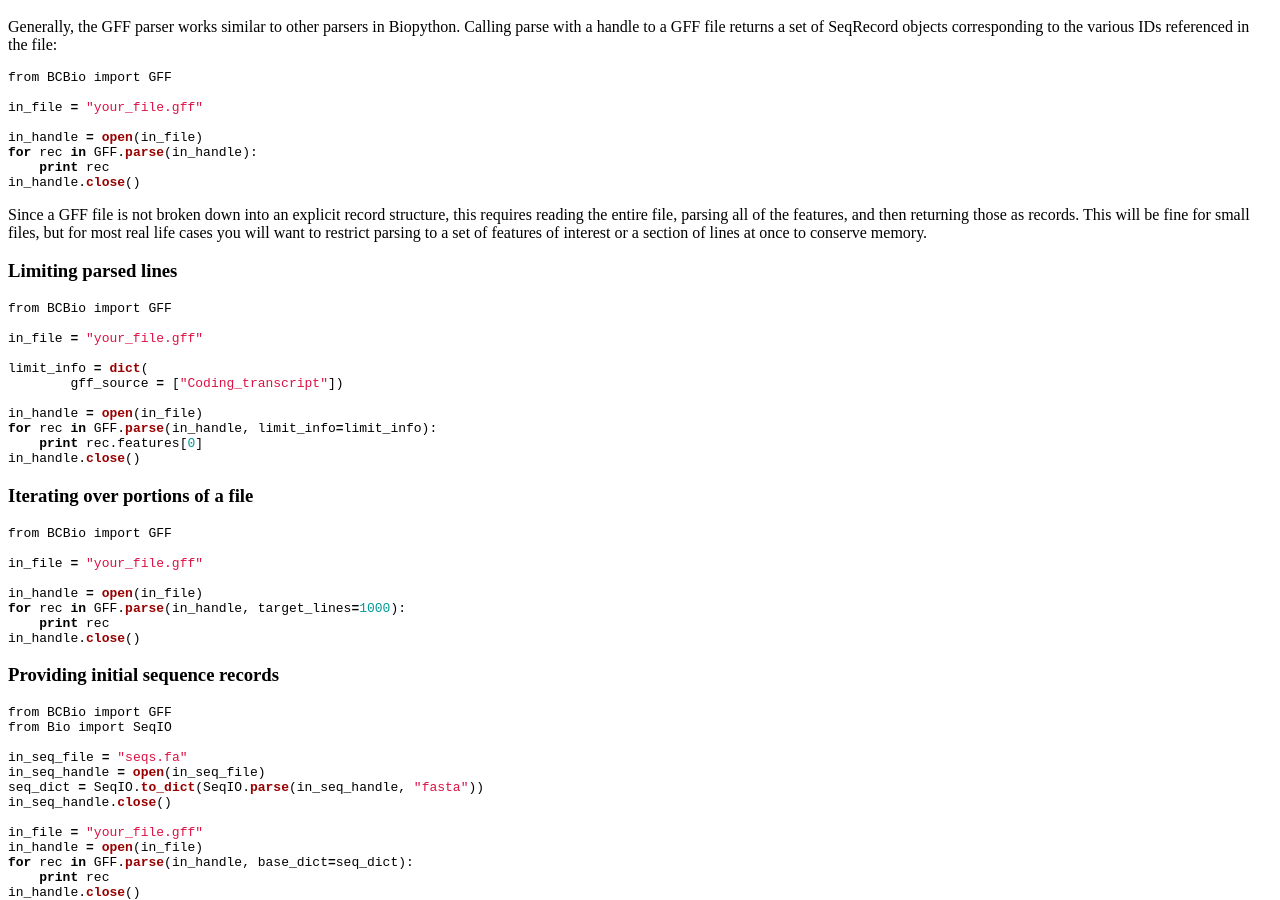
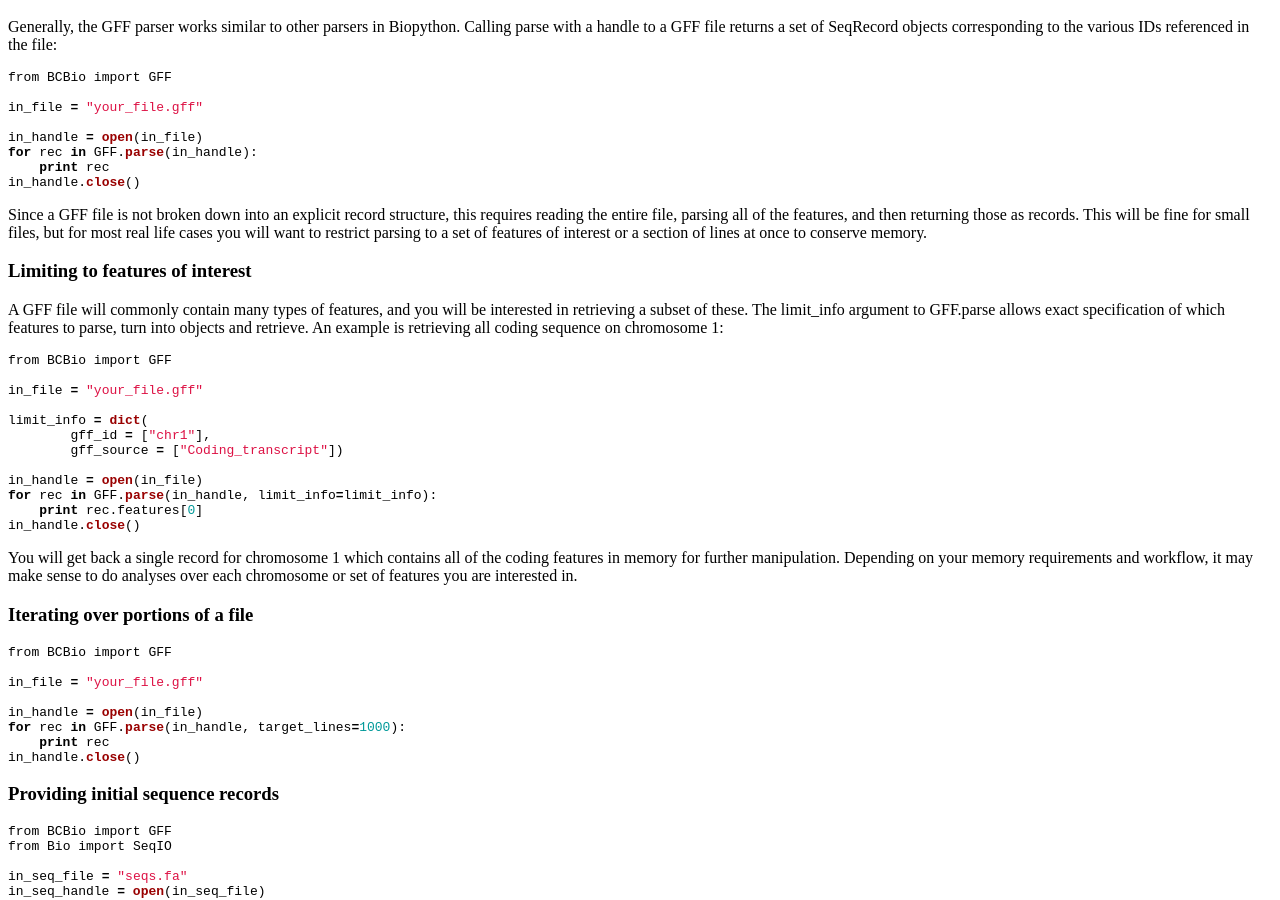
Before and after one commit to biopython/biopython.github.io, a Jekyll site: the page built from wiki/GFF_Parsing.md, in a window 1280 px wide and 900 px high, scrolled down 2031 px. Built offline with Jekyll 4.4.1, drawn with Linux system fonts in a browser that asks for light colours.

````diff
--- a/wiki/GFF_Parsing.md
+++ b/wiki/GFF_Parsing.md
@@ -187,7 +187,13 @@ then returning those as records. This will be fine for small files, but
 for most real life cases you will want to restrict parsing to a set of
 features of interest or a section of lines at once to conserve memory.
 
-### Limiting parsed lines
+### Limiting to features of interest
+
+A GFF file will commonly contain many types of features, and you will be
+interested in retrieving a subset of these. The limit\_info argument to
+GFF.parse allows exact specification of which features to parse, turn
+into objects and retrieve. An example is retrieving all coding sequence
+on chromosome 1:
 
 ``` python
 from BCBio import GFF
@@ -195,6 +201,7 @@ from BCBio import GFF
 in_file = "your_file.gff"
 
 limit_info = dict(
+        gff_id = ["chr1"],
         gff_source = ["Coding_transcript"])
 
 in_handle = open(in_file)
@@ -202,6 +209,11 @@ for rec in GFF.parse(in_handle, limit_info=limit_info):
     print rec.features[0]
 in_handle.close()
 ```
+
+You will get back a single record for chromosome 1 which contains all of
+the coding features in memory for further manipulation. Depending on
+your memory requirements and workflow, it may make sense to do analyses
+over each chromosome or set of features you are interested in.
 
 ### Iterating over portions of a file
 
````
Also changed, not shown: 1 other file.
